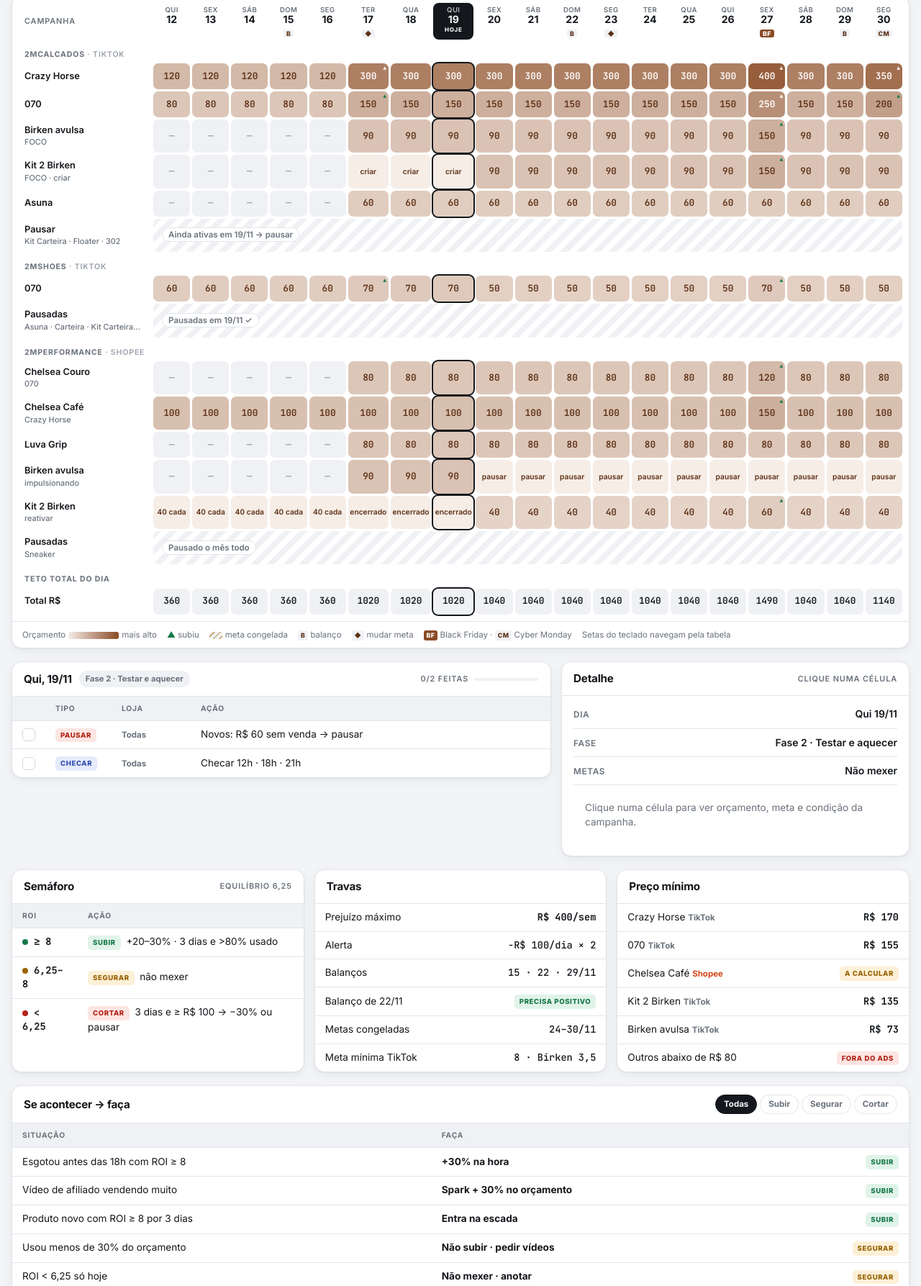
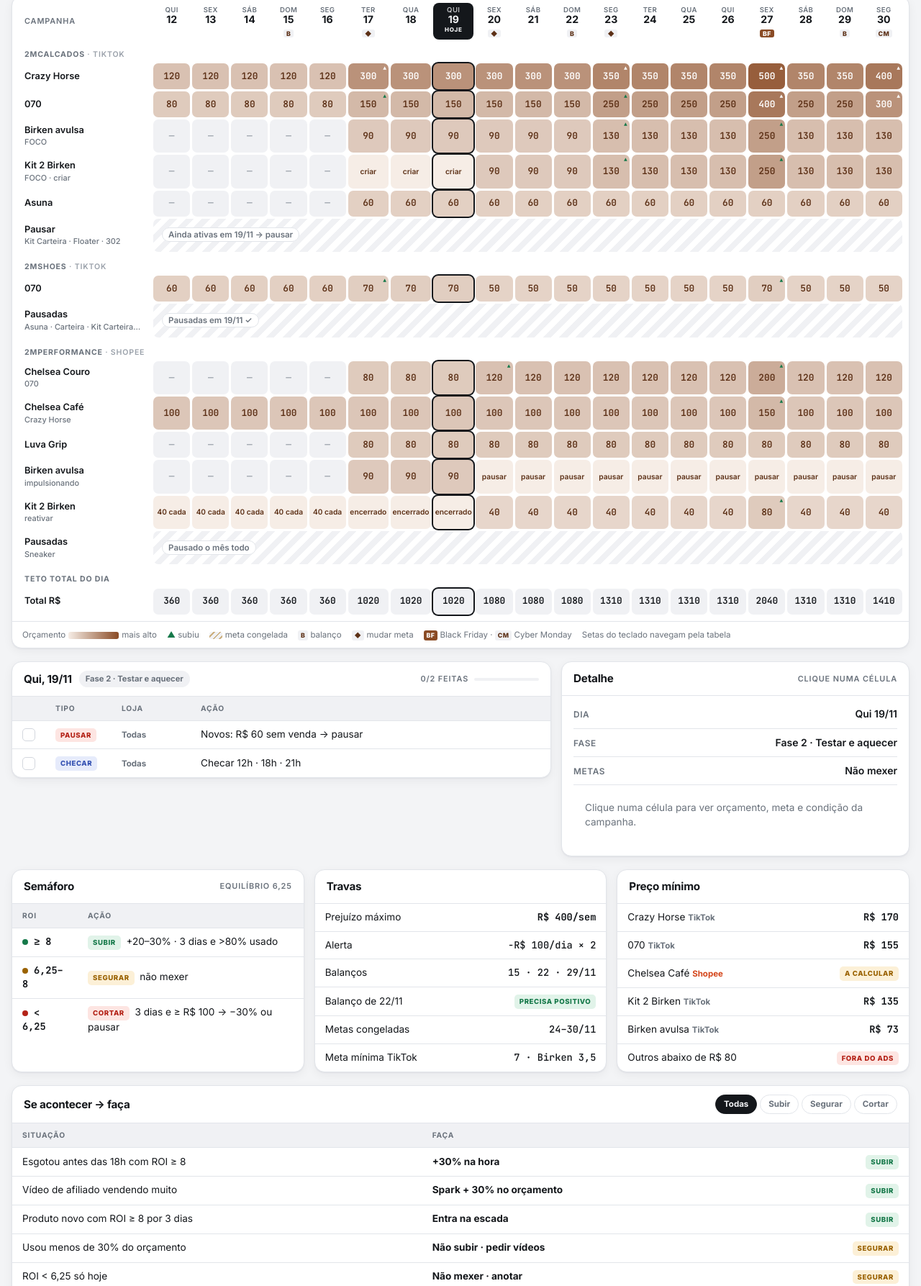
Before and after one commit to 2mecomerce-dev/2m-sistema, a plain HTML site: page ads-novembro.html in a window 1280 px wide. Shown: the part 174-1961 px from the top of the page at 72% size. Drawn offline with Linux system fonts and the light colour scheme.

Commit message:
Ads Novembro: plano agressivo até a Black Friday
Co-Authored-By: Claude Opus 5.5 <noreply@anthropic.com>
Claude-Session: https://claude.ai/code/session_01HckQYgDaGbJZ2CssgKzv59

```diff
--- a/ads-novembro.html
+++ b/ads-novembro.html
@@ -221,7 +221,7 @@ body{margin:0}
         <tr><td>Balanços</td><td class="r num">15 · 22 · 29/11</td></tr>
         <tr><td>Balanço de 22/11</td><td class="r"><span class="tag k-subir">PRECISA POSITIVO</span></td></tr>
         <tr><td>Metas congeladas</td><td class="r num">24–30/11</td></tr>
-        <tr><td>Meta mínima TikTok</td><td class="r num">8 · Birken 3,5</td></tr>
+        <tr><td>Meta mínima TikTok</td><td class="r num">7 · Birken 3,5</td></tr>
       </tbody></table></div>
     </div>
     <div class="panel">
@@ -252,30 +252,30 @@ body{margin:0}
 const ST={calc:{n:"2MCalcados",p:"TikTok"},shoes:{n:"2MShoes",p:"TikTok"},shopee:{n:"2MPerformance",p:"Shopee"},all:{n:"Todas",p:""}};
 const WD=["Dom","Seg","Ter","Qua","Qui","Sex","Sáb"];
 const wd=d=>WD[new Date(2026,10,d).getDay()];
-const MK={15:["B",""],17:["◆",""],22:["B",""],23:["◆",""],27:["BF","bf"],29:["B",""],30:["CM",""]};
+const MK={15:["B",""],17:["◆",""],20:["◆",""],22:["B",""],23:["◆",""],27:["BF","bf"],29:["B",""],30:["CM",""]};
 const PH=d=>d<=16?"Fase 1 · Consolidar":d<=22?"Fase 2 · Testar e aquecer":d<=26?"Fase 3 · Esquenta":d===27?"Black Friday":"Fim de semana + Cyber Monday";
 const DAYS=[];for(let d=12;d<=30;d++)DAYS.push(d);
 function step(d,m){for(const [a,b,v] of m){if(d>=a&&d<=b)return v}return null}
 const CAMPS=[
- {id:"c_ch",s:"calc",name:"Crazy Horse",b:d=>step(d,[[12,16,120],[17,26,300],[27,27,400],[28,29,300],[30,30,350]]),
-  t:d=>d<=16?"9":d<=22?"8,5*":"8",tn:d=>d<=16?"Não mexer na meta":d<=22?"ROI 9,6 em 17–19/11, gastando ~R$ 50/dia. Volume vem de meta e vídeos, não do orçamento":"Meta final do mês"},
- {id:"c_070",s:"calc",name:"070",b:d=>step(d,[[12,16,80],[17,26,150],[27,27,250],[28,29,150],[30,30,200]]),
-  t:d=>d<=16?"9":d<=22?"8,5*":"8",tn:d=>d<=16?"Não mexer na meta":d<=22?"ROI 11,2 em 17–19/11 · campeão · usa ~1/3 do orçamento":"Meta final do mês"},
- {id:"c_bk",s:"calc",name:"Birken avulsa",sub:"FOCO",b:d=>d<17?null:step(d,[[17,26,90],[27,27,150],[28,30,90]]),t:d=>d<17?"—":d<=19?"4":d<=22?"3,5":"3,5*",tn:d=>d<17?"Entra em 17/11":d<=19?"Só R$ 43 gastos com meta 4 (ROI 1,7)":d<=22?"Meta 3,5 para destravar entrega · equilíbrio 3,3":"ROI ≥ 3,5 mantém · < 3,3 volta para 4"},
- {id:"c_bkk",s:"calc",name:"Kit 2 Birken",sub:"FOCO · criar",b:d=>d<17?null:d<=19?"criar":step(d,[[20,26,90],[27,27,150],[28,30,90]]),t:d=>d<20?"—":d<=22?"3,5":"3,5*",tn:d=>d<20?"Ainda não criado":"Equilíbrio 3,6 · R$ 38 de lucro antes do ads"},
+ {id:"c_ch",s:"calc",name:"Crazy Horse",b:d=>step(d,[[12,16,120],[17,22,300],[23,26,350],[27,27,500],[28,29,350],[30,30,400]]),
+  t:d=>d<=16?"9":d<=19?"8,5":d<=22?"8*":"7,5*",tn:d=>d<=16?"Não mexer na meta":d<=19?"ROI 9,6 em 17–19/11 · ticket ainda R$ 152":d<=22?"Meta 8 SÓ com preço ≥ R$ 170. Se o desconto continuar, fica 9":"7,5 se ROI ≥ 9 em 20–22 e preço ≥ R$ 170"},
+ {id:"c_070",s:"calc",name:"070",b:d=>step(d,[[12,16,80],[17,22,150],[23,26,250],[27,27,400],[28,29,250],[30,30,300]]),
+  t:d=>d<=16?"9":d<=19?"8,5":d<=22?"7,5":"7*",tn:d=>d<=16?"Não mexer na meta":d<=19?"ROI 11,2 usando 1/3 do orçamento":d<=22?"Baixar meta destrava volume (equilíbrio 6,25)":"7 se ROI ≥ 8 em 20–22; senão fica 7,5"},
+ {id:"c_bk",s:"calc",name:"Birken avulsa",sub:"FOCO",b:d=>d<17?null:step(d,[[17,22,90],[23,26,130],[27,27,250],[28,30,130]]),t:d=>d<17?"—":d<=19?"4":d<=22?"3,5":"3,5*",tn:d=>d<17?"Entra em 17/11":d<=19?"Só R$ 43 gastos com meta 4 (ROI 1,7)":d<=22?"Meta 3,5 para destravar entrega · equilíbrio 3,3":"ROI ≥ 3,5 mantém · < 3,3 volta para 4"},
+ {id:"c_bkk",s:"calc",name:"Kit 2 Birken",sub:"FOCO · criar",b:d=>d<17?null:d<=19?"criar":step(d,[[20,22,90],[23,26,130],[27,27,250],[28,30,130]]),t:d=>d<20?"—":d<=22?"3,5":"3,5*",tn:d=>d<20?"Ainda não criado":"Equilíbrio 3,6 · R$ 38 de lucro antes do ads"},
  {id:"c_as",s:"calc",name:"Asuna",b:d=>d<17?null:60,t:d=>d<17?"—":"atual",tn:()=>"R$ 26 sem venda → pausar se passar de R$ 50"},
  {id:"s_070",s:"shoes",name:"070",b:d=>step(d,[[12,16,60],[17,19,70],[20,26,50],[27,27,70],[28,30,50]]),
-  t:()=>"8,5",tn:d=>d<=19?"ROI 5,7 em 17–19/11":"−30% · pausar se < 6,25 até 22/11 (concentrar 070 na 2MCalcados)"},
- {id:"p_couro",s:"shopee",name:"Chelsea Couro",sub:"070",b:d=>d<17?null:d===27?120:80,t:d=>d<17?"—":"8,9",tn:()=>"ROAS 7,7 em 17–19/11 → manter"},
+  t:()=>"8,5",tn:d=>d<=19?"ROI 5,7 em 17–19/11":"Mínimo de propósito: o volume do 070 vai para a 2MCalcados · pausar se < 6,25 até 22/11"},
+ {id:"p_couro",s:"shopee",name:"Chelsea Couro",sub:"070",b:d=>d<17?null:d<=19?80:d===27?200:120,t:d=>d<17?"—":d<=19?"8,9":"7,5",tn:d=>d<=19?"ROAS 7,7 em 17–19/11":"Meta 7,5 para ganhar volume · < 6,25 por 3 dias volta para 8,9"},
  {id:"p_ch",s:"shopee",name:"Chelsea Café",sub:"Crazy Horse",b:d=>d<=16?100:d===27?150:100,t:d=>d<=16?"11":"9,9",tn:d=>d>=17?"ROAS 4,0 (1 pedido, R$ 45) · gasta ~R$ 15/dia · avaliar em 22/11":"Manter meta 11"},
  {id:"p_luva",s:"shopee",name:"Luva Grip",b:d=>d<17?null:80,t:d=>d<17?"—":"12",tn:()=>"ROAS 7,8 → manter (ticket baixo)"},
  {id:"p_bka",s:"shopee",name:"Birken avulsa",sub:"impulsionando",b:d=>d<17?null:d<=19?90:"pausar",t:d=>d<17?"—":"7",tn:d=>d<=19?"ROAS 3,8 · equilíbrio 6,4 · prejuízo":"Desligar impulsionar e pausar"},
- {id:"p_bk",s:"shopee",name:"Kit 2 Birken",sub:"reativar",b:d=>d<=16?"40 cada":d<=19?"encerrado":step(d,[[20,26,40],[27,27,60],[28,30,40]]),t:d=>d<=16?"8,2":"8",tn:d=>d<=16?"Até R$ 50 gastos em cada":"Equilíbrio 7,7 · com kit a R$ 149 a meta pode ir a 6"},
+ {id:"p_bk",s:"shopee",name:"Kit 2 Birken",sub:"reativar",b:d=>d<=16?"40 cada":d<=19?"encerrado":step(d,[[20,26,40],[27,27,80],[28,30,40]]),t:d=>d<=16?"8,2":"8",tn:d=>d<=16?"Até R$ 50 gastos em cada":"Equilíbrio 7,7 · com kit a R$ 149 a meta pode ir a 6"},
  {id:"x_calc",s:"calc",name:"Pausar",off:"Kit Carteira · Floater · 302",pz:"Ainda ativas em 19/11 → pausar"},
  {id:"x_shoes",s:"shoes",name:"Pausadas",off:"Asuna · Carteira · Kit Carteiras · Tiger · Crazy Horse",pz:"Pausadas em 19/11 ✓"},
  {id:"x_sp",s:"shopee",name:"Pausadas",off:"Sneaker"},
 ];
-const MAXB=400;
+const MAXB=500;
 const A={
 12:[["subir","all","Aplicar orçamentos da Fase 1"],["preco","calc","Crazy Horse → preço final R$ 170"],["pausar","calc","Conferir pausadas (Birken ainda gastou)"],["pausar","shoes","Pausar Asuna, Carteira, Kit Carteiras, Tiger, Crazy Horse"],["preco","shoes","Crazy Horse → mínimo R$ 170"],["pausar","shopee","Pausar Chelsea Couro, Luva Grip, Sneaker"],["checar","shopee","Enviar preço atual do Chelsea Café"]],
 13:[["checar","all","Checar 12h · 18h · 21h"],["checar","all","Inscrever lojas nas campanhas de BF"],["conteudo","calc","Recrutar 20–30 afiliados (CH e 070)"],["conteudo","shoes","Pedir vídeos novos do 070"]],
@@ -285,14 +285,14 @@ const A={
 17:[["preco","calc","Crazy Horse → R$ 170 (ticket está em R$ 154)"],["meta","calc","Birken avulsa → meta 4 · R$ 60"],["subir","calc","Criar GMV Max Kit 2 Birken · meta 4 · R$ 60"],["pausar","calc","Pausar 302, Floater, Kit Carteira"],["pausar","shoes","Pausar Asuna, Carteira, Tiger, Kit Carteiras, CH"],["checar","shoes","Birken só na 2MCalcados (não criar aqui)"],["baixar","shopee","Chelsea Café → R$ 50"],["pausar","shopee","Pausar Birken avulsa"],["meta","shopee","Reativar Kit 2 Birken · meta 8 · R$ 40"]],
 18:[["checar","all","Checar 12h · 18h · 21h"],["conteudo","calc","Afiliados e vídeos das Birkens (foco no kit)"],["conteudo","calc","Gravar 3–5 vídeos CH e 070"],["conteudo","shoes","Gravar vídeos do 070"]],
 19:[["pausar","all","Novos: R$ 60 sem venda → pausar"],["checar","all","Checar 12h · 18h · 21h"]],
-20:[["meta","calc","Birken avulsa → meta 3,5 (3 dias)"],["subir","calc","Criar Kit 2 Birken · meta 3,5 · R$ 90"],["conteudo","calc","Amostras de Birken para 5–10 afiliados"],["preco","calc","CH ainda a R$ 152 → corrigir oferta (mín. R$ 170)"],["pausar","calc","Pausar 302, Floater, Kit Carteira"],["baixar","shoes","070 → R$ 50/dia"],["pausar","shopee","Birken avulsa: desligar impulsionar e pausar"],["meta","shopee","Reativar Kit 2 Birken · meta 8 · R$ 40"],["preco","all","Definir preços e cupons da BF ≥ mínimos"]],
-21:[["checar","all","Agendar promoções da BF"],["checar","all","Confirmar reposição de estoque"]],
-22:[["balanco","all","Balanço 2: relatórios 16–22/11"],["pausar","shoes","070 ainda < 6,25 → pausar"],["checar","shopee","Chelsea Café < 6,25 com ≥ R$ 100 → pausar"],["pausar","all","Negativo → Fase 3 repete a Fase 2"],["checar","all","Campanhas da BF prontas"]],
-23:[["subir","all","Fase 3: orçamentos conforme a tabela"],["meta","calc","Última meta do mês: CH e 070 → 8"],["meta","calc","Birkens: ROI ≥ 3,5 mantém · < 3,3 → meta 4"],["conteudo","all","Afiliados: conteúdo 'vem aí BF'"]],
-24:[["meta","all","Metas congeladas até 30/11"],["subir","all","Orçamentos conforme a tabela"],["checar","all","Checar 12h · 18h · 21h"]],
-25:[["subir","all","Orçamentos conforme a tabela"],["checar","all","Conferir estoque e numeração"]],
-26:[["preco","all","Promoções agendadas ≥ preço mínimo"],["checar","all","Deixar orçamentos do dia 27 prontos"]],
-27:[["subir","all","Orçamento de pico"],["checar","all","Checar 9h · 12h · 15h · 18h · 21h"],["subir","all","ROI do dia ≥ 8 e esgotando → +30–50%"],["baixar","all","ROI do dia < 6,25 → voltar ao dia 26"]],
+20:[["preco","calc","CH → R$ 170 ANTES de baixar a meta"],["meta","calc","070 → meta 7,5"],["meta","calc","CH → meta 8 (só com preço ok)"],["meta","calc","Birken avulsa → meta 3,5"],["subir","calc","Criar Kit 2 Birken · meta 3,5 · R$ 90"],["conteudo","all","Afiliados: plano aberto 15% em CH, 070 e Kit Birken até 30/11"],["conteudo","calc","Enviar 20 amostras de Birken a criadores"],["pausar","calc","Pausar 302, Floater, Kit Carteira"],["baixar","shoes","070 → R$ 50/dia"],["meta","shopee","Chelsea Couro → meta 7,5 · R$ 120"],["pausar","shopee","Birken avulsa: desligar impulsionar e pausar"],["meta","shopee","Reativar Kit 2 Birken · meta 8 · R$ 40"]],
+21:[["conteudo","all","2 vídeos/dia por campeão (CH, 070, Kit Birken)"],["conteudo","calc","Convite direto a 30 criadores (colaboração alvo)"],["checar","all","Inscrever produtos nas campanhas de BF (TikTok e Shopee)"],["checar","all","Fornecedor: estoque e numeração para 3x o volume"]],
+22:[["balanco","all","Balanço 2: relatórios 16–22/11"],["pausar","shoes","070 ainda < 6,25 → pausar"],["checar","shopee","Chelsea Café < 6,25 com ≥ R$ 100 → pausar"],["pausar","all","Prejuízo na semana → não baixar metas no dia 23"],["preco","all","Montar ofertas de BF: kits e cupom de seguidor (preço ≥ mínimo)"]],
+23:[["subir","all","Fase 3: orçamentos conforme a tabela"],["meta","calc","070 → 7 se ROI ≥ 8 em 20–22"],["meta","calc","CH → 7,5 se ROI ≥ 9 e preço ≥ R$ 170"],["meta","calc","Birkens: ROI ≥ 3,5 mantém · < 3,3 → meta 4"],["conteudo","all","Spark Ads nos 3 melhores vídeos de afiliado"],["conteudo","all","Afiliados: conteúdo 'vem aí BF'"]],
+24:[["meta","all","Metas congeladas até 30/11"],["subir","all","Orçamentos conforme a tabela"],["checar","all","Checar 12h · 18h · 21h"],["conteudo","all","Seguir 2 vídeos/dia por campeão"]],
+25:[["subir","all","Orçamentos conforme a tabela"],["checar","all","Conferir estoque e numeração"],["conteudo","calc","Agendar LIVE de BF (27/11, 2–3h)"]],
+26:[["preco","all","Promoções agendadas ≥ preço mínimo"],["checar","all","Deixar orçamentos do dia 27 prontos"],["checar","all","Afiliados: confirmar vídeos postando 26–27"]],
+27:[["subir","all","Orçamento de pico"],["conteudo","calc","LIVE de BF com kits e cupom de seguidor"],["checar","all","Checar 9h · 12h · 15h · 18h · 21h"],["subir","all","ROI do dia ≥ 8 e esgotando → +30–50%"],["baixar","all","ROI do dia < 6,25 → voltar ao dia 26"]],
 28:[["baixar","all","Baixar para ~70% do pico"],["checar","all","Checar 12h · 18h · 21h"]],
 29:[["balanco","all","Balanço 3: relatórios 23–29/11"],["checar","all","Checar 12h · 18h · 21h"]],
 30:[["subir","all","Cyber Monday: ~85% do pico"],["checar","all","1/12: voltar à Fase 2 e preparar 12.12"]]
@@ -304,7 +304,8 @@ const W=[
  ["segurar","Usou menos de 30% do orçamento","Não subir · pedir vídeos"],
  ["segurar","ROI < 6,25 só hoje","Não mexer · anotar"],
  ["segurar","Vendas caíram após ajuste de preço","Esperar 2 dias"],
- ["segurar","Vontade de mudar a meta","Só 17 e 23/11 · nunca < 8 (Birken: 4)"],
+ ["segurar","Vontade de mudar a meta","Só 20 e 23/11 · nunca < 7 (Birken: 3,5)"],
+ ["cortar","Meta baixou e ROI caiu < 6,25 por 2 dias","Voltar a meta anterior"],
  ["cortar","ROI < 6,25 por 3 dias (≥ R$ 100)","−30% ou pausar"],
  ["cortar","Prejuízo > R$ 100/dia por 2 dias","Voltar ao degrau anterior"],
  ["cortar","Semana pior que −R$ 400","Parar a escada"],
```
